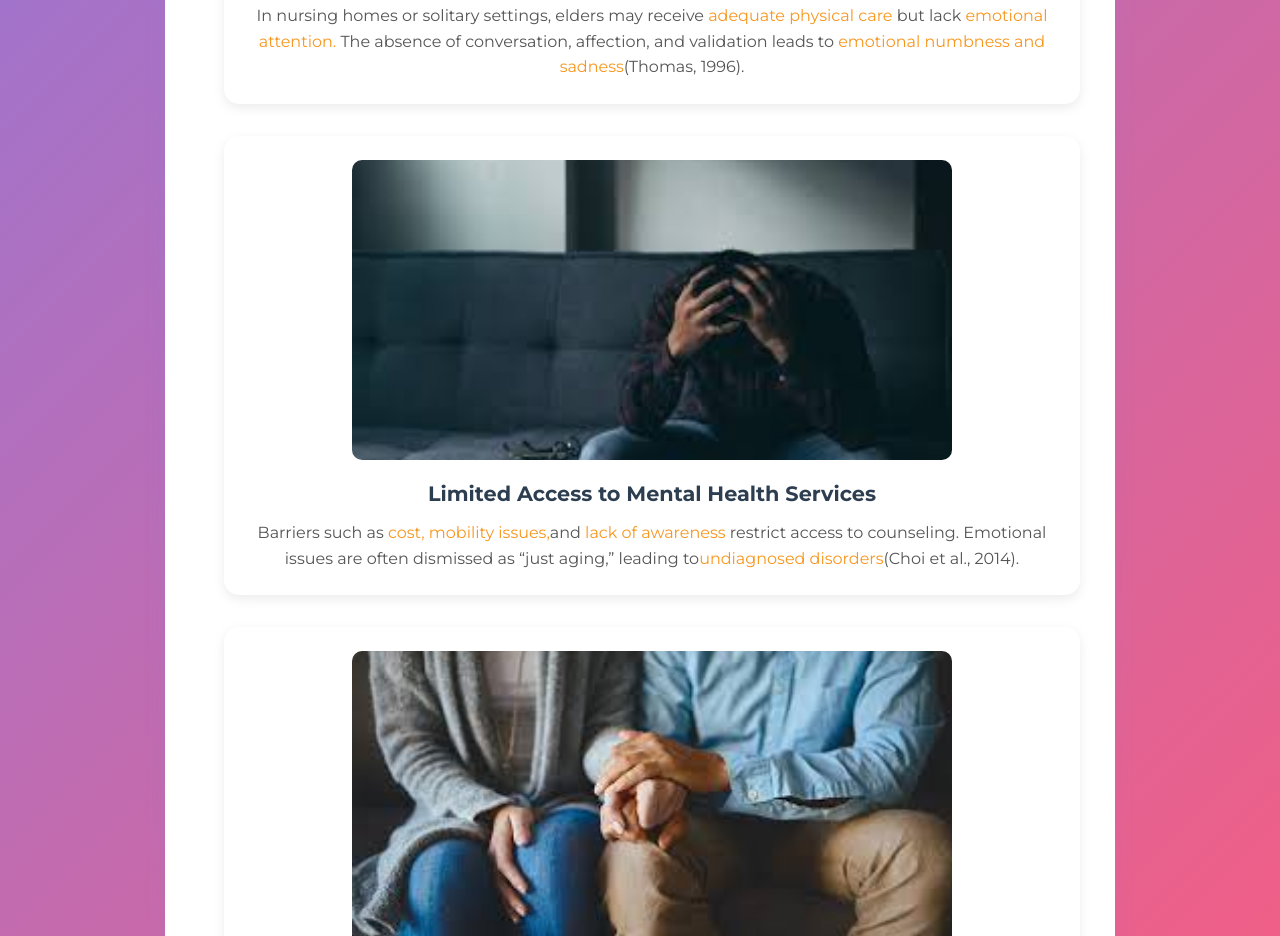
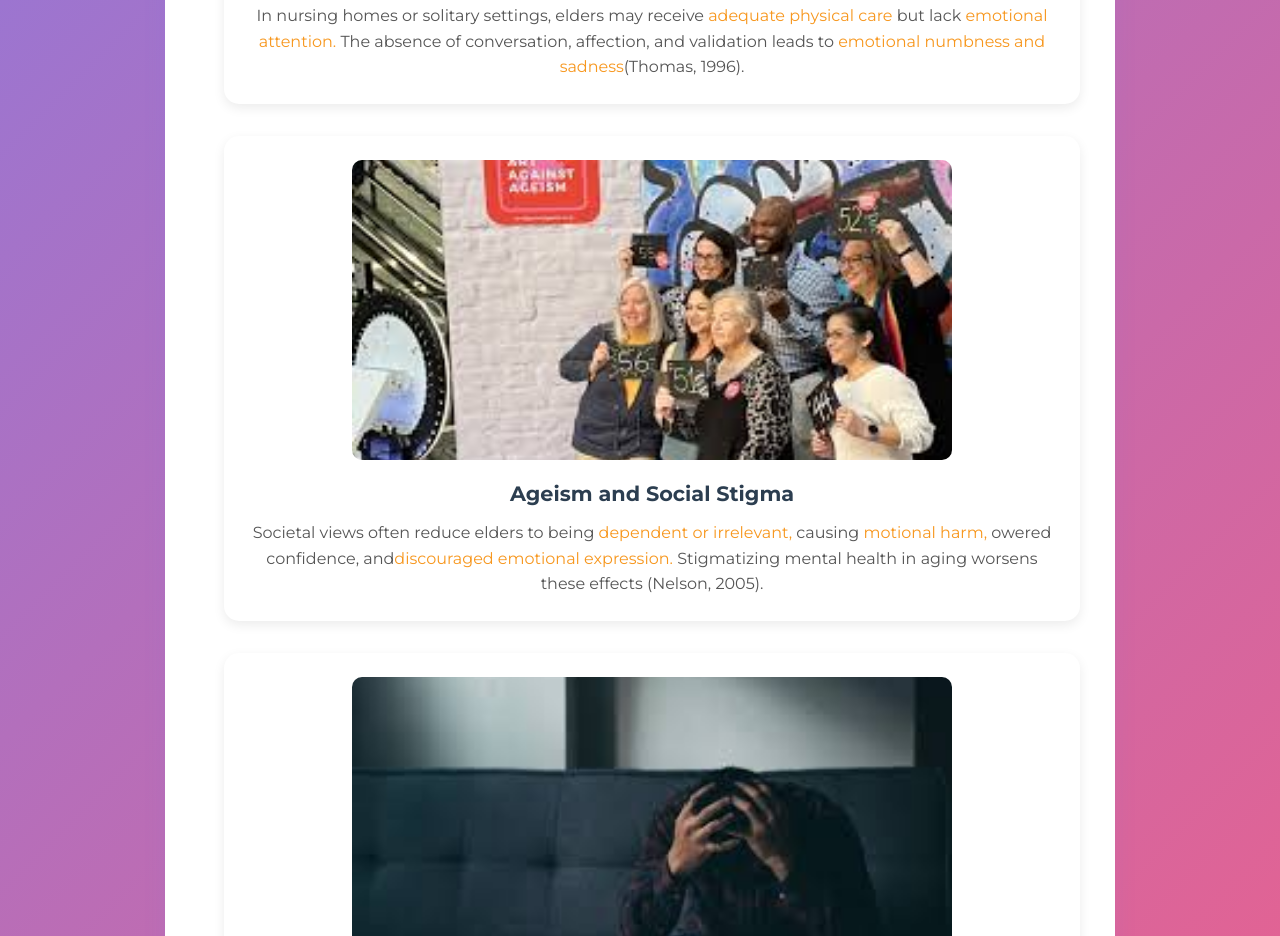
Before and after one commit to IrbazMotan/Awarenest_website, a plain HTML site: page problems.html in a window 1280 px wide. Shown: the part 1596-2532 px from the top of the page. Drawn offline with Linux system fonts and the light colour scheme.

Commit message:
Update problems.html

```diff
--- a/problems.html
+++ b/problems.html
@@ -70,7 +70,14 @@
           validation leads to<strong> emotional numbness and sadness</strong>(Thomas, 1996).
         </p>
       </li>
-
+       <li>
+        <img src="images/ageism.jpeg" alt="Ageism and Social Stigma" style="width:100%; max-width:600px; border-radius: 10px; margin-bottom: 10px;">
+        <h4>Ageism and Social Stigma</h4>
+        <p>
+        Societal views often reduce elders to being <strong>dependent or irrelevant,</strong> causing<strong> motional harm,</strong>
+         owered confidence, and<strong>discouraged emotional expression. </strong>Stigmatizing mental health in aging worsens these effects (Nelson, 2005).
+        </p>
+      </li>
         <li>
         <img src="images/mental.jpeg" alt="Limited Access to Mental Health Services" style="width:100%; max-width:600px; border-radius: 10px; margin-bottom: 10px;">
         <h4>Limited Access to Mental Health Services</h4>
```
